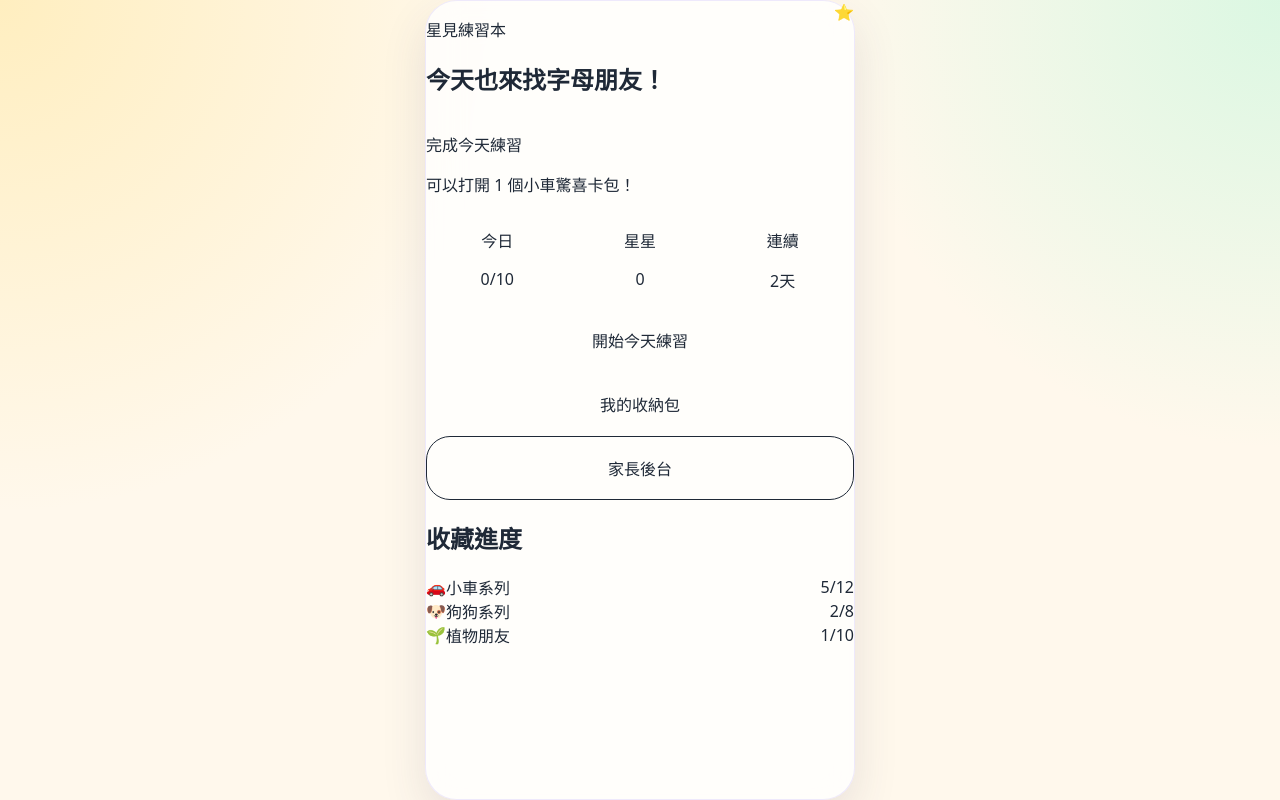
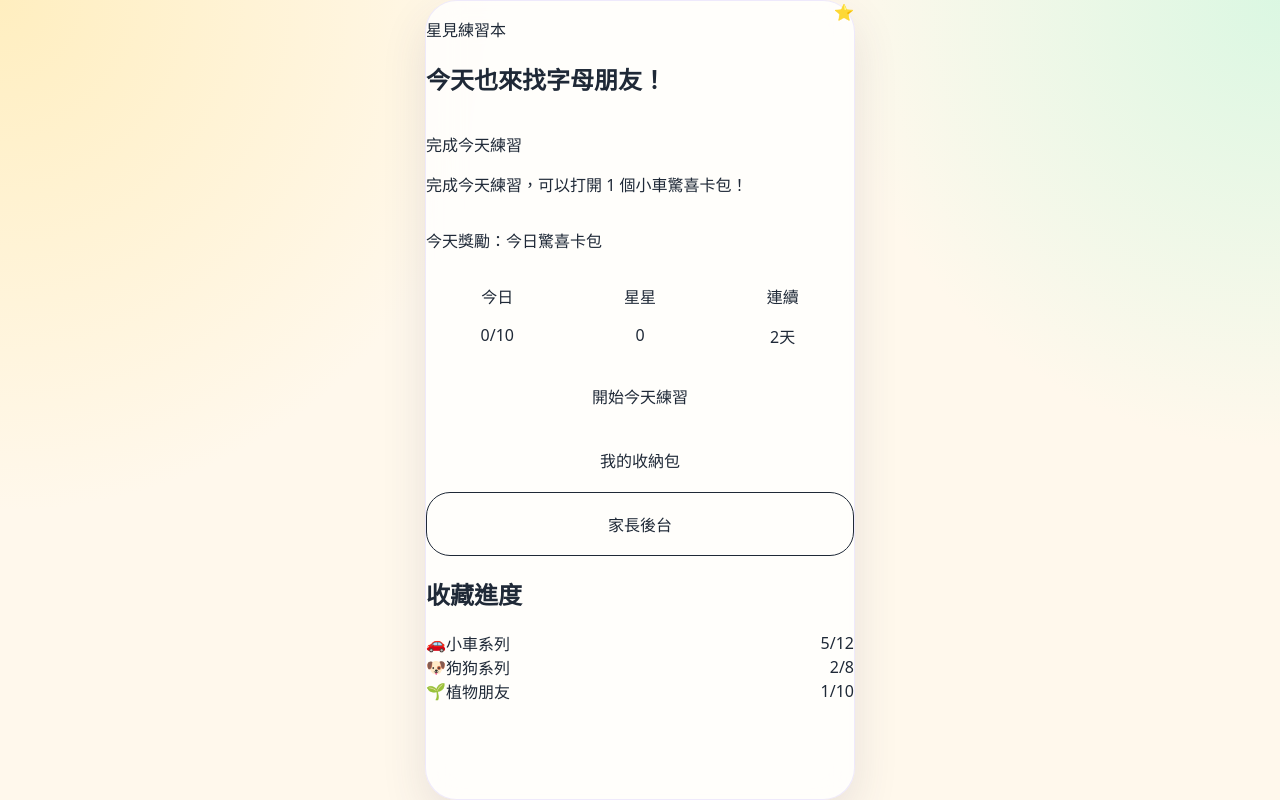
Before and after one commit to daisanity-svg/star-practice-pwa, a Next.js app: page / in a window 1280 px wide. Built offline with nearby package versions, Linux system fonts and the light colour scheme; no server answers; the database is empty.

Commit message:
Show active event on child home

```diff
--- a/app/page.tsx
+++ b/app/page.tsx
@@ -2,10 +2,13 @@ import Link from 'next/link';
 import { KidButton } from '@/components/KidButton';
 import { PhoneFrame } from '@/components/PhoneFrame';
 import { ProgressPill } from '@/components/ProgressPill';
+import { getActiveEvent } from '@/lib/data/events';
 import { getCollectionSummary } from '@/lib/data/rewards';
 
 export default async function HomePage() {
-  const collections = await getCollectionSummary();
+  const [collections, activeEvent] = await Promise.all([getCollectionSummary(), getActiveEvent()]);
+  const eventText = activeEvent?.banner_text ?? '完成今天練習，可以打開 1 個小車驚喜卡包！';
+  const eventPackName = activeEvent?.reward_pack?.name ?? '今日驚喜卡包';
 
   return (
     <PhoneFrame>
@@ -19,8 +22,11 @@ export default async function HomePage() {
         </div>
 
         <div className="mt-6 rounded-[28px] bg-skysoft p-5 text-blue-950">
-          <p className="text-xl font-black">完成今天練習</p>
-          <p className="mt-2 text-lg font-semibold">可以打開 1 個小車驚喜卡包！</p>
+          <p className="text-xl font-black">{activeEvent?.name ?? '完成今天練習'}</p>
+          <p className="mt-2 text-lg font-semibold leading-relaxed">{eventText}</p>
+          <p className="mt-3 inline-flex rounded-full bg-white/70 px-4 py-2 text-base font-black text-grape">
+            今天獎勵：{eventPackName}
+          </p>
         </div>
 
         <div className="mt-5 grid grid-cols-3 gap-3">
```
